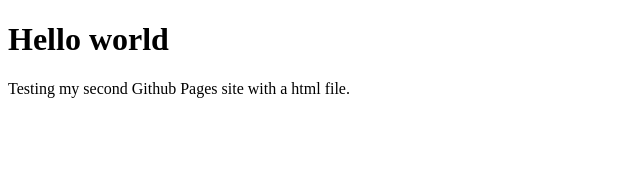
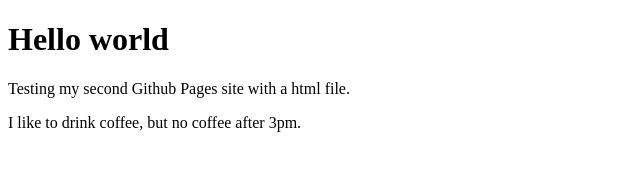
Before and after one commit to zikryf/zikryf.github.io, a plain HTML site: page index.html in a window 1280 px wide. Shown: the whole page, without its empty margins (0-640 px from the left). Drawn offline with Linux system fonts and the light colour scheme.

Commit message:
Updated index.html

```diff
--- a/index.html
+++ b/index.html
@@ -7,5 +7,6 @@
 <body>
     <h1>Hello world</h1>
     <p>Testing my second Github Pages site with a html file.</p>
+    <p>I like to drink coffee, but no coffee after 3pm.</p>
 </body>
 </html>
```
